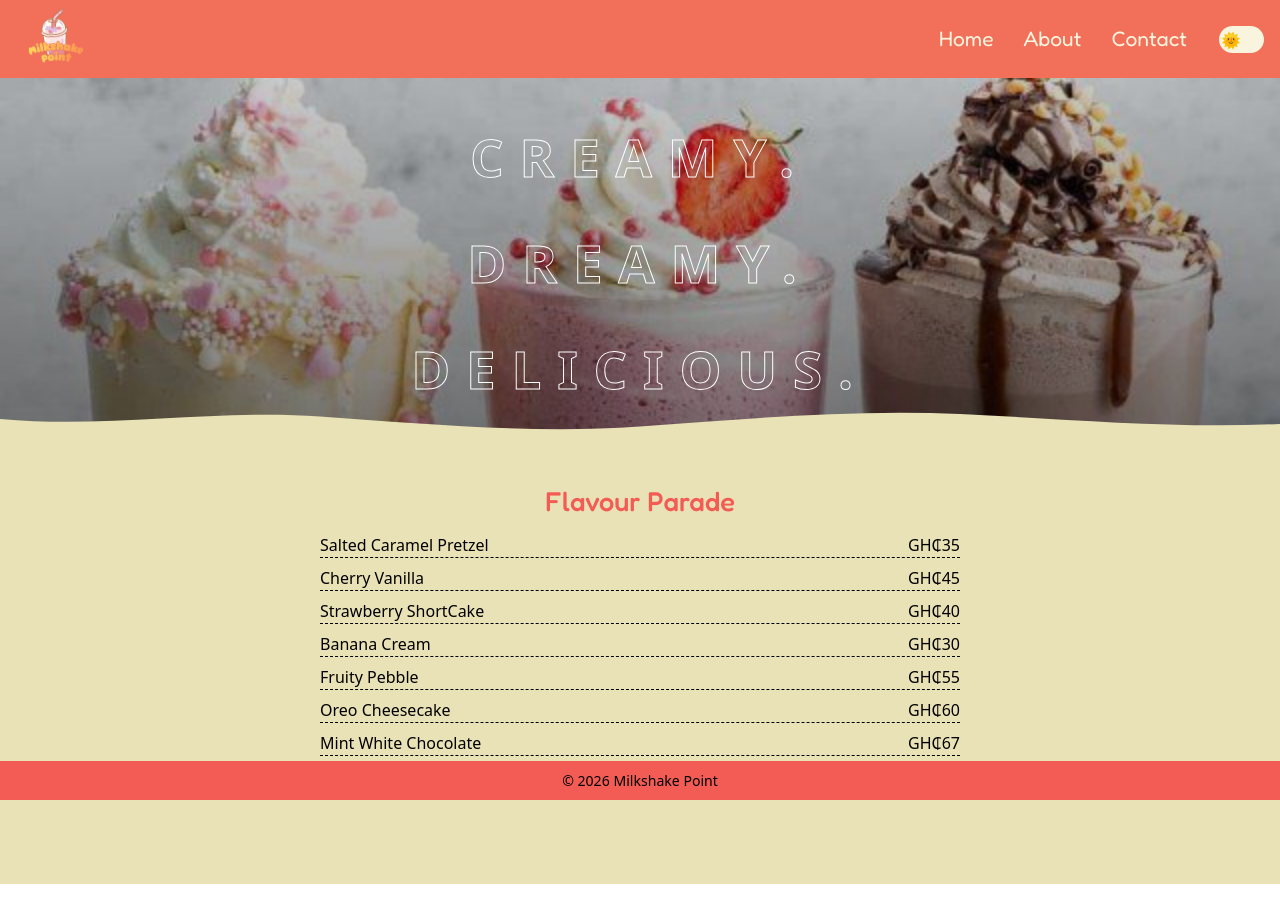
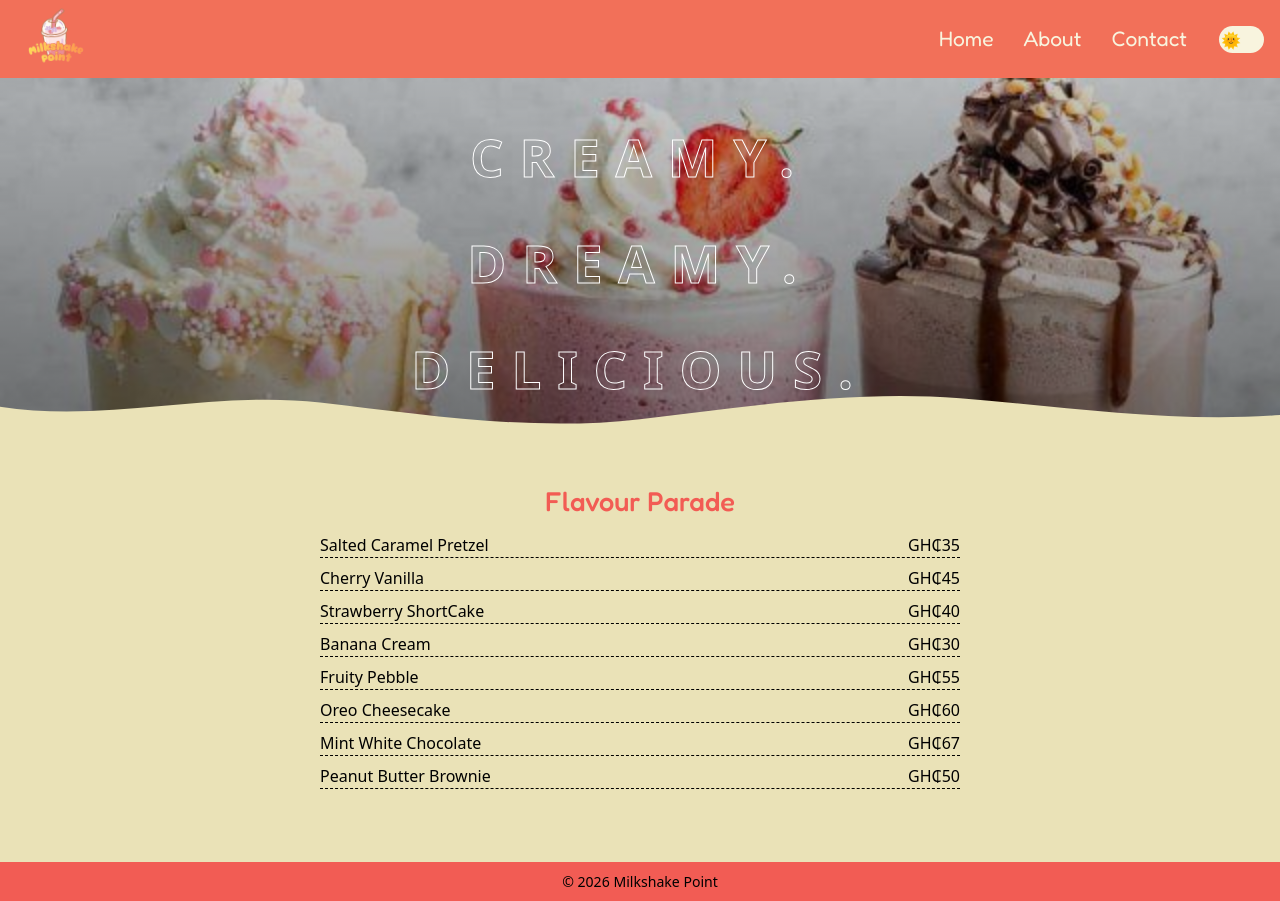
Before and after one commit to Gina-bun/Task3-SPA, a React (Vite) app: page / in a window 1280 px wide. Built offline with nearby package versions, Linux system fonts and the light colour scheme.

Commit message:
fix: add final layout fixes

```diff
--- a/src/App.css
+++ b/src/App.css
@@ -1,5 +1,5 @@
 .app-container{
-    height: 100vh;
+    min-height: 100vh;
     position: relative;
 }
 
--- a/src/components/LandingPage.css
+++ b/src/components/LandingPage.css
@@ -21,13 +21,22 @@
 
 .wave{
   position: absolute;
-  bottom: 0;
+  bottom: -1px;
   left: 0;
   width: 100%;
-  height: 30px;
+  height: 50px;
   display: block;
-  bottom: -1px;
+
+  line-height: 0;
+  transform: translateY(1px);
 }
+
+@supports (-webkit-touch-callout: none) {
+  .wave {
+    transform: translateY(2px);
+  }
+}
+
 
 .wave path{
   fill: #eae2b7;
@@ -38,10 +47,19 @@
 
 }
 
+/* smaller phones */
+@media (max-width: 380px){
+
+  .hero-text{
+    font-size: 1.6em;
+  }
+}
+
 /* tablet view */
 @media (min-width: 768px){
   .landing-container{
     height: 45vh;
+
 }
   .hero-text{
     font-size: 3.3em;
--- a/src/components/LandingPage.jsx
+++ b/src/components/LandingPage.jsx
@@ -6,7 +6,7 @@ export function LandingPage({theme}) {
       <div className={`landing-container ${theme}`}>
         <h1 className="hero-text" data-text="Creamy. Dreamy. Delicious.">Creamy. <br /> Dreamy. <br /> Delicious.</h1>
         <svg
-        className={`wave`}
+        className="wave"
         viewBox="0 0 1440 120"
         preserveAspectRatio="none"
       >
--- a/src/components/Menu.css
+++ b/src/components/Menu.css
@@ -1,5 +1,6 @@
 .menu-container{
 padding: 1em 0;
+padding-bottom: 4em;
 }
 
 .menu-title{
@@ -28,11 +29,9 @@ padding: 1em 0;
     border-bottom: 1px dashed #fff;
 }
 
+
 /* tablet view */
 @media (min-width: 768px){
-    .menu-container{
-        min-height: 446px;
-    }
     .menu-list{
         padding: .2em 4em;
         padding-bottom: 2em;
--- a/src/pages/About.css
+++ b/src/pages/About.css
@@ -34,7 +34,6 @@ img {
 /* tablet view */
 @media (min-width: 768px) {
   .about-container {
-    height: 88.5vh;
     padding: 2em 3em;
   }
 
@@ -53,6 +52,12 @@ img {
  {
   font-size: 2em;
   padding-top: .3em;
+}
+
+.funfact-text,
+.about-text
+ {
+  text-align: center;
 }
 }
 
--- a/src/pages/About.jsx
+++ b/src/pages/About.jsx
@@ -18,7 +18,7 @@ export function About() {
         <div className="about-content">
          <div className="about-section">
            <h1 className=" title" id="about-title">Our Story</h1>
-          <p className="about-text">
+          <p id="about-text" className="about-text">
             At Milkshake Point, we believe every sip should bring a smile. We
             craft our shakes with fresh ingredients, colorful flavors, and a
             little sprinkle of fun. From classic vanilla to wild fruity
@@ -31,7 +31,7 @@ export function About() {
           {/* funfacts */}
           <div className="fun-facts">
             <h1 className="title" id="funfact-title">Fun facts⋆˚࿔</h1>
-            <div className="funfact-text flex flex-col gap-1.5 px-[1em] text-justify">
+            <div id="funfact-text" className="funfact-text flex flex-col gap-1.5 px-[1em] text-justify">
               <p>
                 ✨Our best milkshake was created when our cat picked a random
                 flavour combo from folded papers!
--- a/src/pages/Contact.css
+++ b/src/pages/Contact.css
@@ -73,9 +73,9 @@ p {
 
 /* tablet view */
 @media (min-width: 768px) {
-  .contact-container {
+  /* .contact-container {
     height: 88.5vh;
-  }
+  } */
   .title {
     font-size: 2em;
   }
```
